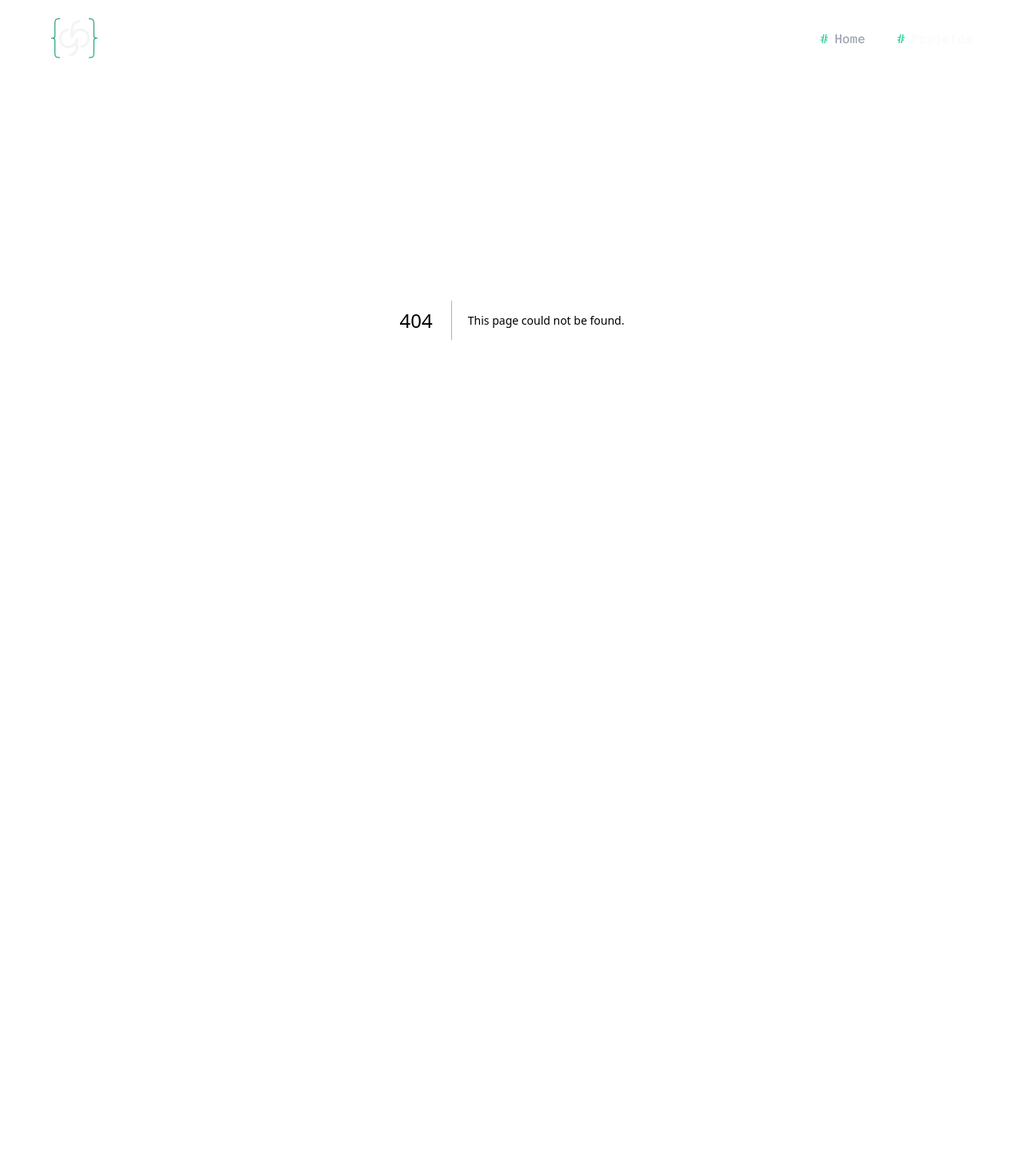
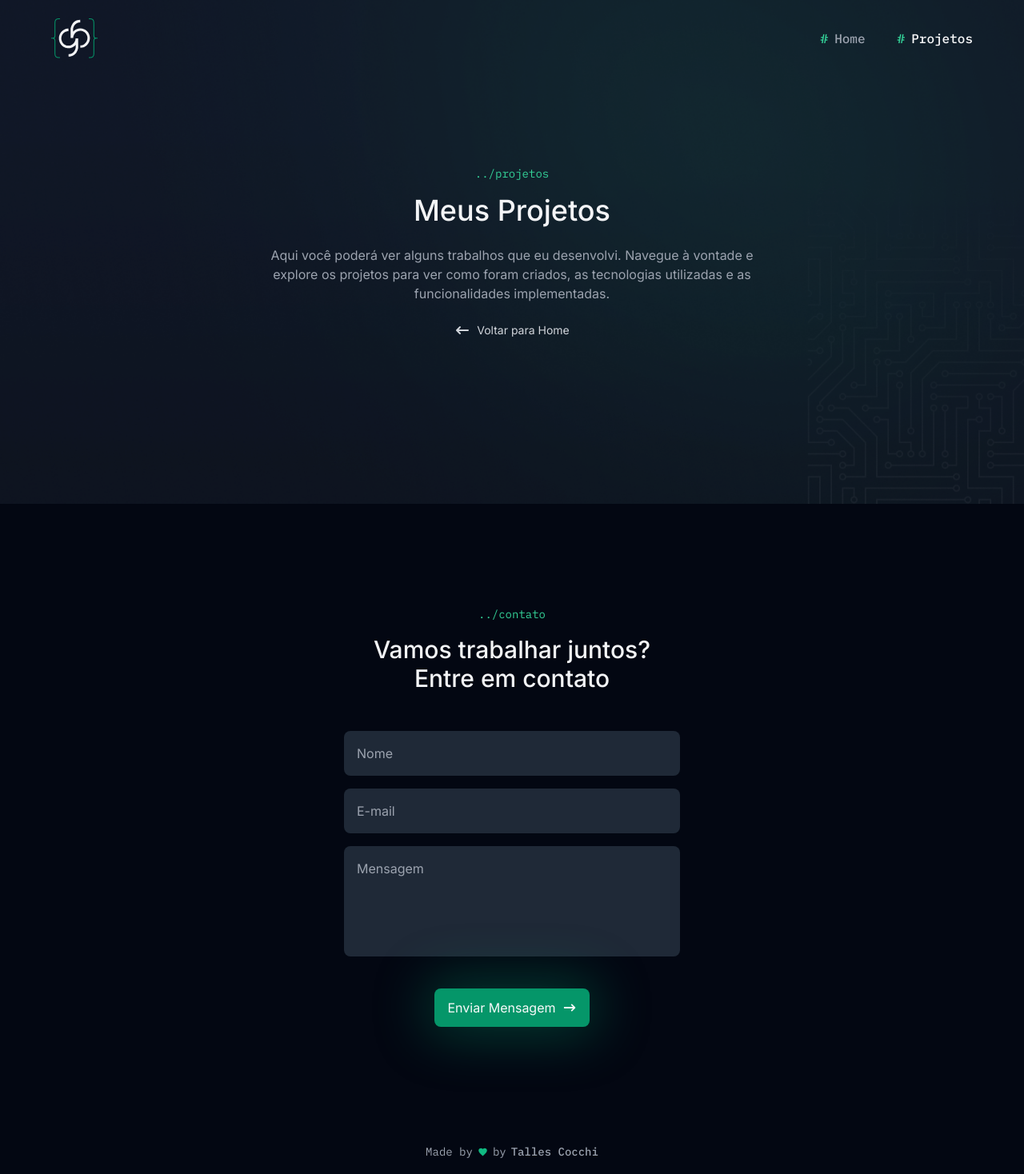
Before and after one commit to tallescocchi/portfolio-test, a Next.js app: page /projects in a window 1280 px wide. Before the commit this address had no page. Shown: the whole page at 80% size. Before the commit the page ends 800 px from the top, so only its background shows below. Built offline with nearby package versions, Linux system fonts and the light colour scheme.

Commit message:
Update State

```diff
--- /dev/null
+++ b/app/components/contact-form/index.tsx
@@ -0,0 +1,65 @@
+'use client'
+
+import { HiArrowNarrowRight } from 'react-icons/hi'
+import { Button } from '../button'
+import { SectionTitle } from '../section-title'
+import { useForm } from 'react-hook-form'
+import { z } from 'zod'
+import { zodResolver } from '@hookform/resolvers/zod'
+
+const contactFormSchema = z.object({
+  name: z.string().min(3).max(100),
+  email: z.string().email(),
+  message: z.string().min(1).max(500),
+})
+
+type ContactFormData = z.infer<typeof contactFormSchema>
+
+export const ContactForm = () => {
+  const { handleSubmit, register } = useForm<ContactFormData>({
+    resolver: zodResolver(contactFormSchema),
+  })
+
+  const onSubmit = (data: ContactFormData) => {
+    console.log(data)
+  }
+
+  return (
+    <section className="py-16 px-6 md:py-32 flex items-center justify-center bg-gray-950">
+      <div className="w-full max-w-[420px] mx-auto">
+        <SectionTitle
+          subtitle="contato"
+          title="Vamos trabalhar juntos? Entre em contato"
+          className="items-center text-center"
+        />
+        <form
+          onSubmit={handleSubmit(onSubmit)}
+          className="mt-12 w-full flex flex-col gap-4"
+        >
+          <input
+            placeholder="Nome"
+            className="w-full h-14 bg-gray-800 rounded-lg placeholder:text-gray-400 text-gray-50 p-4 focus:outline-none focus:ring-2 ring-emerald-600"
+            {...register('name')}
+          />
+          <input
+            placeholder="E-mail"
+            type="email"
+            className="w-full h-14 bg-gray-800 rounded-lg placeholder:text-gray-400 text-gray-50 p-4 focus:outline-none focus:ring-2 ring-emerald-600"
+            {...register('email')}
+          />
+          <textarea
+            placeholder="Mensagem"
+            className="resize-none w-full h-[138px] bg-gray-800 rounded-lg placeholder:text-gray-400 text-gray-50 p-4 focus:outline-none focus:ring-2 ring-emerald-600"
+            maxLength={500}
+            {...register('message')}
+          />
+
+          <Button className="w-max mx-auto mt-6 shadow-button">
+            Enviar Mensagem
+            <HiArrowNarrowRight size={18} />
+          </Button>
+        </form>
+      </div>
+    </section>
+  )
+}
--- /dev/null
+++ b/app/components/footer/index.tsx
@@ -0,0 +1,14 @@
+import { IoMdHeart } from 'react-icons/io'
+
+export const Footer = () => {
+  return (
+    <footer className="h-14 w-full flex items-center justify-center bg-gray-950">
+      <span className="flex items-center gap-1.5 text-xs sm:text-sm font-mono text-gray-400">
+        Made by
+        <IoMdHeart size={13} className="text-emerald-500" />
+        by
+        <strong className="font-medium">Talles Cocchi</strong>
+      </span>
+    </footer>
+  )
+}
--- /dev/null
+++ b/app/components/pages/projects/page-introduction/index.tsx
@@ -0,0 +1,28 @@
+import { Link } from '@/app/components/link'
+import { SectionTitle } from '@/app/components/section-title'
+import { HiArrowNarrowLeft } from 'react-icons/hi'
+
+export const PageIntroduction = () => {
+  return (
+    <section className="w-full h-[450px] lg:h-[630px] bg-hero-image bg-cover bg-center bg-no-repeat flex flex-col items-center justify-center px-2">
+      <SectionTitle
+        subtitle="projetos"
+        title="Meus Projetos"
+        className="text-center items-center [&>h3]:text-4xl"
+      />
+      <div className="flex flex-col items-center">
+        <p className="text-gray-400 text-center max-w-[640px] my-6 text-sm sm:text-base">
+          Aqui você poderá ver alguns trabalhos que eu desenvolvi. Navegue à
+          vontade e explore os projetos para ver como foram criados, as
+          tecnologias utilizadas e as funcionalidades implementadas.
+        </p>
+        <Link href="/">
+          <HiArrowNarrowLeft size={20} />
+          Voltar para Home
+        </Link>
+      </div>
+    </section>
+  )
+}
+
+// 6:15
--- a/app/layout.tsx
+++ b/app/layout.tsx
@@ -3,6 +3,8 @@
 import { ReactNode } from 'react'
 
 import { Header } from './components/header'
+import { ContactForm } from './components/contact-form'
+import { Footer } from './components/footer'
 
 const inter = Inter({
   variable: '--font-inter',
@@ -21,6 +23,8 @@
       <body>
         <Header />
         {children}
+        <ContactForm />
+        <Footer />
       </body>
     </html>
   )
--- /dev/null
+++ b/app/projects/page.tsx
@@ -0,0 +1,9 @@
+import { PageIntroduction } from '../components/pages/projects/page-introduction'
+
+export default function Projects() {
+  return (
+    <>
+      <PageIntroduction />
+    </>
+  )
+}
```
